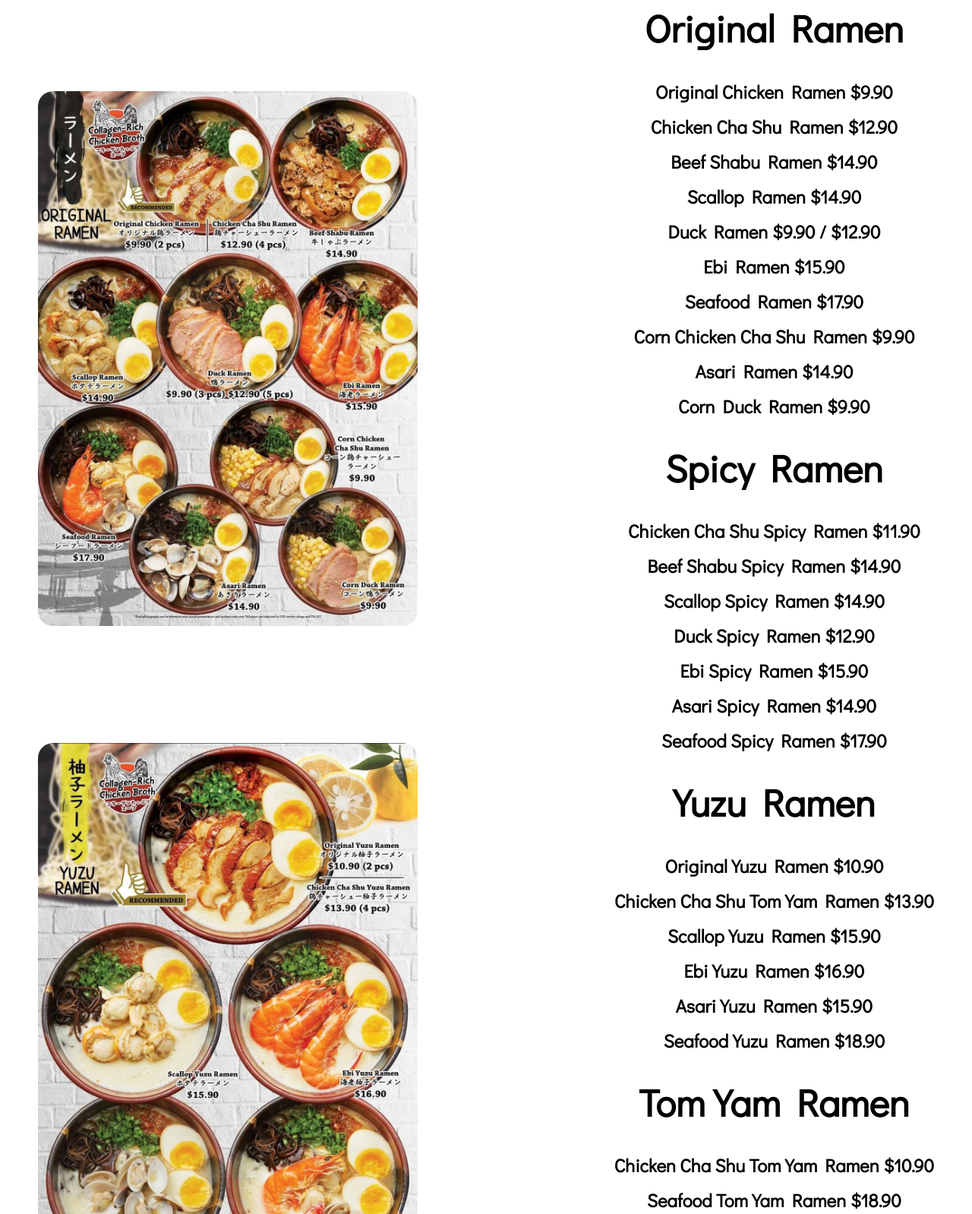
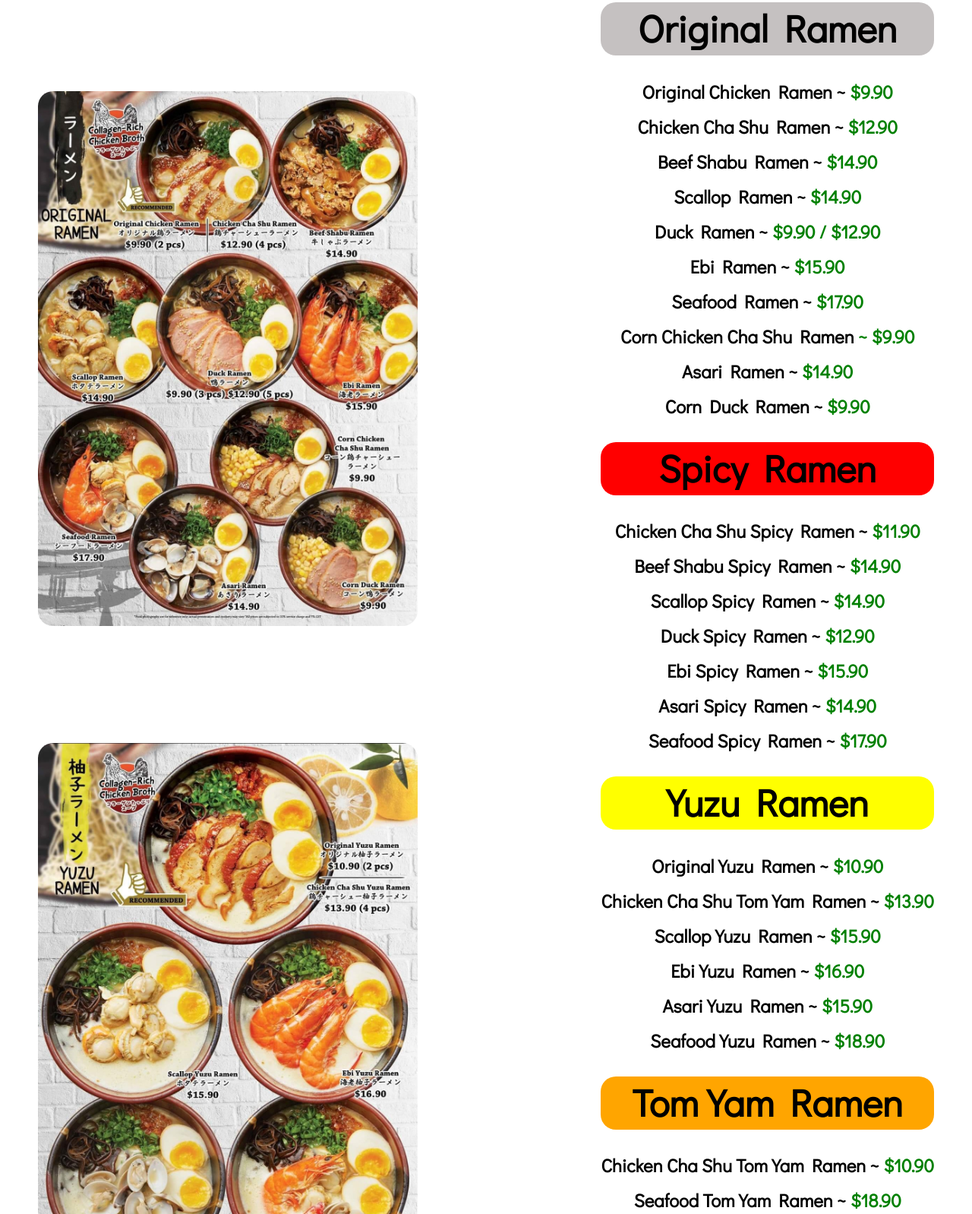
Before and after one commit to jae-ng/assignment1, a plain HTML site: page html-files/menu.html in a window 1280 px wide. Shown: the part 810-2408 px from the top of the page at 76% size. Drawn offline with Linux system fonts and the light colour scheme.

Commit message:
updated styles across pages

```diff
--- a/css-files/base.css
+++ b/css-files/base.css
@@ -1,6 +1,6 @@
 @import url("https://fonts.googleapis.com/css2?family=Didact+Gothic&display=swap");
 @import url("https://fonts.googleapis.com/css2?family=Exo+2:wght@400;500;700&display=swap");
-
+/*------------------------------------------------------------------------------------------------------ common ----------------------------------------------------------------------------------------------- */
 *{
     box-sizing: border-box;
     margin: 0;
@@ -14,8 +14,8 @@ header{
     padding: 30px 10%;
 }
 .logo{
-    width:200px;
     margin-right: auto;
+    width: 200px;
 }
 .nav_links li{
     display: inline-block;
@@ -30,6 +30,7 @@ header{
     font-size: 16px;
     text-decoration: none;
 }
+
 .nav_links li a:hover{
     color: rgba(58, 61, 61, 0.8);
 }
@@ -50,17 +51,20 @@ button{
     transition:0.4s;
     margin-left: 50px;
 }
+
 button:hover{
     background-color: rgba(58, 61, 61, 0.8)
 }
+
 .banner{
     display: flex;
     max-width: auto;
     justify-content: center;
     background-color:rgb(255, 222, 89);
 }
+
 .banner img{
-    width:450px;
+    width: 450px;
 }
 .title{
     font-size: 20px;
@@ -80,11 +84,18 @@ button:hover{
     margin-left: 70px;
     margin-right: 70px;
 }
+
+/*------------------------------------------------------------------------------------------------------ index ------------------------------------------------------------------------------------------------ */
 .content{
     margin-bottom: 60px;
 }
+
+.about-us{
+    font-family: "Didact Gothic";
+    width: 500px;
+    margin-left: 20px;
+}
 .about-us p{
-    font-family: "Didact Gothic";
     font-size: 18px;
 }
 .card{
@@ -95,10 +106,12 @@ button:hover{
     transition: all 0.4s;
     overflow: hidden;
 }
+
 .card:hover{
     box-shadow: rgba(2,8,20,0.1) 0px 0.35em 1.175em, rgba(2,8,20,0.1) 0px 0.175em 0.5em;
     transform: translateY(-3px) scale(1.1);
 }
+
 .img_reel{
     display: grid;
     gap: 2rem;
@@ -108,10 +121,12 @@ button:hover{
     margin-left: 8px;
     margin-bottom: 30px;
 }
+
 .img{
     max-width: 100%;
     height: auto;
 }
+/*------------------------------------------------------------------------------------------------------- menu ------------------------------------------------------------------------------------------------ */
 .flex-container{
     flex-basis: auto;
     display: flex;
@@ -145,11 +160,32 @@ button:hover{
     height: 70px;
     border-radius: 20px;
 }
+
+#original{
+    background-color:rgb(197, 193, 193);
+}
+
+#spicy{
+    background-color: red;
+}
+
+#yuzu{
+    background-color: yellow;
+}
+
+#tomyam{
+    background-color: orange;
+}
+
 .menu{
     font-family: "Didact Gothic", sans-serif;
     text-align: center;
     color: black;
 }
+.money{
+    color: green;
+}
+/*------------------------------------------------------------------------------------------------------ reserve ---------------------------------------------------------------------------------------------- */
 .label{
     color: black;
 }
@@ -178,6 +214,7 @@ form{
     align-items: center;
     margin-bottom: 60px;
 }
+/*------------------------------------------------------------------------------------------------------ contact ---------------------------------------------------------------------------------------------- */
 .img-grid{
     display: inline-grid;
     margin-top: 50px;
@@ -197,13 +234,6 @@ form{
     transform: translateY(-3px) scale(1.1);
 }
 
-
-.about-us{
-    width: 500px;
-    font-family: "Didact Gothic", sans-serif;
-    margin-left: 20px;
-}
-
 .contacts{
     font-family: "Didact Gothic", sans-serif;
     display: flex;
@@ -213,20 +243,39 @@ form{
 
 .contacts h1{
     font-size: 35px;
+    text-align: center;
     font-weight: bold;
 }
 .contacts p{
+    text-align: center;
     font-size: 30px;
 }
+.hyperlinks:before,.hyperlinks:after{
+    content: "";
+    flex: 1 1;
+    border-bottom: 1px solid black;
+    margin-bottom: 15px;
+    margin-left: 50px;
+    margin-right: 50px;
+}
+.socials .hyperlinks{
+    display: flex;
+    flex-direction: row;
+}
 .hyperlinks{
+    justify-content: center;
     color: black;
     font-size: 35px;
     font-weight: bold;
     text-decoration: underline;
 }
+.reviewhyperlink{
+    text-align: center;
+}
 .star-rating input {
     display: none;
 }
+
 .star-rating > label {
     font-family: Verdana;
     font-size:60px;
--- a/html-files/menu.html
+++ b/html-files/menu.html
@@ -41,80 +41,80 @@
 
         <div class = "container">
 
-            <h1 class = "heading">
+            <h1 class = "heading" id="original">
                 Original Ramen
             </h1>
             <div class = "menu">
-                <h2> Original Chicken Ramen $9.90 </h2>
+                <h2> Original Chicken Ramen &#126; <span class="money"> $9.90 </span> </h2>
                 <br>
-                <h2> Chicken Cha Shu Ramen $12.90 </h2>
+                <h2> Chicken Cha Shu Ramen &#126; <span class="money"> $12.90 </span> </h2>
                 <br>
-                <h2> Beef Shabu Ramen $14.90 </h2>
+                <h2> Beef Shabu Ramen &#126; <span class="money"> $14.90 </span> </h2>
                 <br>
-                <h2> Scallop Ramen $14.90 </h2>
+                <h2> Scallop Ramen &#126; <span class="money"> $14.90 </span> </h2>
                 <br>
-                <h2> Duck Ramen $9.90 / $12.90 </h2>
+                <h2> Duck Ramen &#126; <span class="money"> $9.90 / $12.90 </span> </h2>
                 <br>
-                <h2> Ebi Ramen $15.90 </h2>
+                <h2> Ebi Ramen &#126; <span class="money"> $15.90 </span> </h2>
                 <br>
-                <h2> Seafood Ramen $17.90 </h2>
+                <h2> Seafood Ramen &#126; <span class="money"> $17.90 </span> </h2>
                 <br>
-                <h2> Corn Chicken Cha Shu Ramen $9.90 </h2>
+                <h2> Corn Chicken Cha Shu Ramen <span class="money"> &#126; $9.90 </span> </h2>
                 <br>
-                <h2> Asari Ramen $14.90 </h2>
+                <h2> Asari Ramen &#126; <span class="money"> $14.90 </span> </h2>
                 <br>
-                <h2> Corn Duck Ramen $9.90 </h2>
+                <h2> Corn Duck Ramen &#126; <span class="money"> $9.90 </span> </h2>
             </div>
 
-           <h1 class = "heading">
+           <h1 class = "heading" id="spicy">
                 Spicy Ramen
             </h1>
             <div class = "menu">
-                <h2> Chicken Cha Shu Spicy Ramen $11.90 </h2>
+                <h2> Chicken Cha Shu Spicy Ramen &#126; <span class="money"> $11.90 </span> </h2>
                 <br>
-                <h2> Beef Shabu Spicy Ramen $14.90 </h2>
+                <h2> Beef Shabu Spicy Ramen &#126; <span class="money"> $14.90 </span> </h2>
                 <br>
-                <h2> Scallop Spicy Ramen $14.90 </h2>
+                <h2> Scallop Spicy Ramen &#126; <span class="money"> $14.90 </span> </h2>
                 <br>
-                <h2> Duck Spicy Ramen $12.90 </h2>
+                <h2> Duck Spicy Ramen &#126; <span class="money"> $12.90 </span> </h2>
                 <br>
-                <h2> Ebi Spicy Ramen $15.90 </h2>
+                <h2> Ebi Spicy Ramen &#126; <span class="money"> $15.90 </span> </h2>
                 <br>
-                <h2> Asari Spicy Ramen $14.90 </h2>
+                <h2> Asari Spicy Ramen &#126; <span class="money"> $14.90 </span> </h2>
                 <br>
-                <h2> Seafood Spicy Ramen $17.90 </h2>
+                <h2> Seafood Spicy Ramen &#126; <span class="money"> $17.90 </span> </h2>
             </div>
 
-            <h1 class = "heading">
+            <h1 class = "heading" id="yuzu">
                 Yuzu Ramen
             </h1>
             <div class = "menu">
-                <h2> Original Yuzu Ramen $10.90 </h2>
+                <h2> Original Yuzu Ramen &#126; <span class="money"> $10.90 </span> </h2>
                 <br>
-                <h2> Chicken Cha Shu Tom Yam Ramen $13.90 </h2>
+                <h2> Chicken Cha Shu Tom Yam Ramen &#126; <span class="money"> $13.90 </span> </h2>
                 <br>
-                <h2> Scallop Yuzu Ramen $15.90 </h2>
+                <h2> Scallop Yuzu Ramen &#126; <span class="money"> $15.90 </span> </h2>
                 <br>
-                <h2> Ebi Yuzu Ramen $16.90 </h2>
+                <h2> Ebi Yuzu Ramen &#126; <span class="money"> $16.90 </span> </h2>
                 <br>
-                <h2> Asari Yuzu Ramen $15.90 </h2>
+                <h2> Asari Yuzu Ramen &#126; <span class="money"> $15.90 </span> </h2>
                 <br>
-                <h2> Seafood Yuzu Ramen $18.90 </h2>
+                <h2> Seafood Yuzu Ramen &#126; <span class="money"> $18.90 </span> </h2>
             </div>
 
-            <h1 class = "heading">
+            <h1 class = "heading" id="tomyam">
                 Tom Yam Ramen
             </h1>
             <div class = "menu">
-                <h2> Chicken Cha Shu Tom Yam Ramen $10.90 </h2>
+                <h2> Chicken Cha Shu Tom Yam Ramen &#126; <span class="money"> $10.90 </span> </h2>
                 <br>
-                <h2> Seafood Tom Yam Ramen $18.90 </h2>
+                <h2> Seafood Tom Yam Ramen &#126; <span class="money"> $18.90 </span> </h2>
                 <br>
-                <h2> Scallop Tom Yam Ramen $15.90 </h2>
+                <h2> Scallop Tom Yam Ramen &#126; <span class="money"> $15.90 </span> </h2>
                 <br>
-                <h2> Ebi Tom Yam Ramen $16.90 </h2>
+                <h2> Ebi Tom Yam Ramen &#126; <span class="money"> $16.90 </span> </h2>
                 <br>
-                <h2> Asari Tom Yam Ramen $15.90 </h2>
+                <h2> Asari Tom Yam Ramen &#126; <span class="money"> $15.90 </span> </h2>
             </div>
 
         </div>
```
